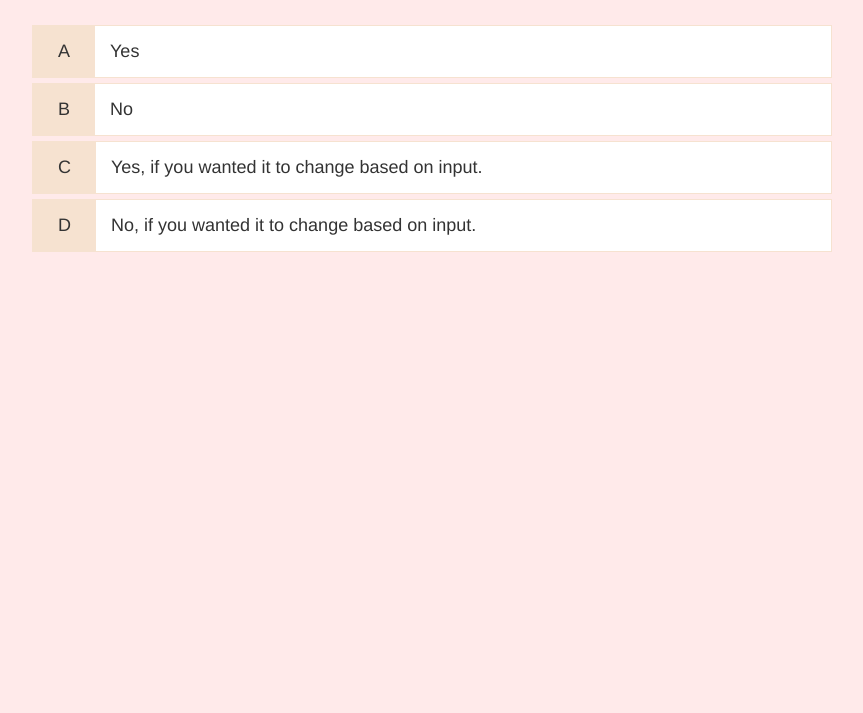
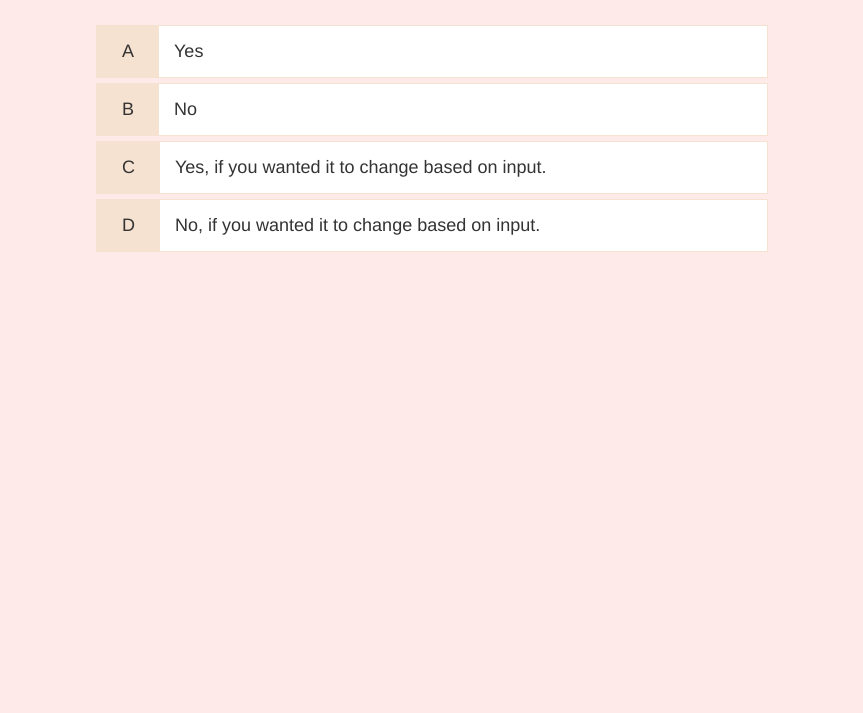
Before and after one commit to Weerklank/HowMuchDoYouKnowAboutCoding, a plain HTML site: page game.html in a window 1280 px wide. Shown: the part 567-1280 px from the top of the page, without its empty margins (208-1071 px from the left). Drawn offline with Linux system fonts and the light colour scheme.

Commit message:
added padding

```diff
--- a/style.css
+++ b/style.css
@@ -50,6 +50,7 @@ h3 {
     align-items: center;
     max-width: 80rem;
     margin: 0 auto;
+    padding: 5vw;
 }
 
 .flex-column {
```
